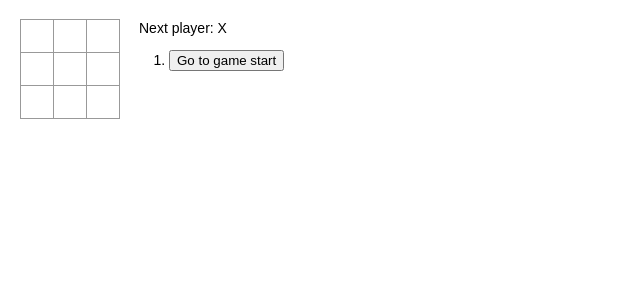
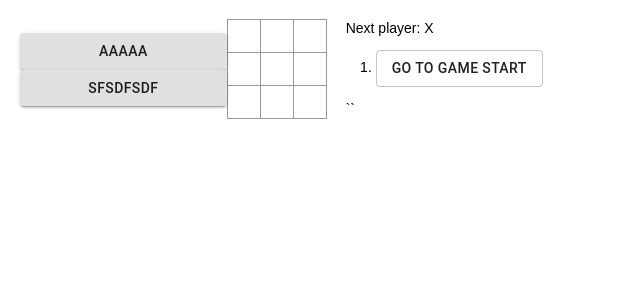
Before and after one commit to cedric-audy/fullstack_practice, a React (Create React App) app: page / in a window 1280 px wide. Shown: the top 300 px of the page, without its empty margins (0-640 px from the left). Built offline with nearby package versions, Linux system fonts and the light colour scheme.

Commit message:
played around with material ui

```diff
--- a/src/GameFC.tsx
+++ b/src/GameFC.tsx
@@ -1,6 +1,8 @@
 import {FC, useState} from 'react';
 import { Board } from './BoardFC';
 import { calculateWinner } from './calculateWinner';
+import { Button } from '@material-ui/core';
+
 
 interface GameProps {
 
@@ -27,11 +29,10 @@ export const Game: FC<GameProps> = (props) => {
       'Go to game start';
     return (
       <li key={move}>
-        <button onClick={() => jumpTo(move)}>{desc}</button>
+        <Button variant="outlined" onClick={() => jumpTo(move)}>{desc}</Button>
       </li>
     );
   });
-
 
   const handleClick = (i: number) => {
     const history = state.history.slice(0, state.stepNumber + 1);
@@ -81,9 +82,8 @@ export const Game: FC<GameProps> = (props) => {
       </div>
       <div className="game-info">
         <div>{status}</div>
-        <ol>{moves}</ol>
+        <ol>{moves}</ol>``
       </div>
     </div>
-
   );
 }
--- a/src/index.css
+++ b/src/index.css
@@ -1,6 +1,13 @@
 body {
   font: 14px "Century Gothic", Futura, sans-serif;
   margin: 20px;
+}
+
+.display
+{
+  display: flex;
+  flex-direction: row;
+  margin:auto;
 }
 
 ol, ul {
@@ -40,8 +47,17 @@ ol, ul {
   background: #ddd;
 }
 
+.menu{
+  display:flex;
+  margin:auto;
+  flex-direction:column;
+  flex:1;
+}
+
 .game {
+  flex:5;
   display: flex;
+  margin:auto;
   flex-direction: row;
 }
 
--- a/src/index.tsx
+++ b/src/index.tsx
@@ -1,10 +1,13 @@
-import { MouseEventHandler, FC, useCallback, useState } from 'react';
 import ReactDOM from 'react-dom';
-
+import { Menu } from './menu'
 import { Game } from './GameFC'
 import './index.css';
 
+
 ReactDOM.render(
-  <Game />,
-  document.getElementById('root')
+<div className={"display"}>
+<Menu />
+<Game />
+</div>,
+document.getElementById('root')
 );
--- /dev/null
+++ b/src/menu.tsx
@@ -0,0 +1,27 @@
+import { FC } from 'react';
+import { Button } from '@material-ui/core';
+
+interface menuProps {
+
+}
+
+interface menuState {
+
+}
+
+export const Menu: FC<menuProps> = () => {
+
+    const theme =  {
+        spacing:1,
+    }
+    return (
+        <div className="menu">
+        <Button variant="contained">
+                aaaaa
+        </Button>
+        <Button variant="contained">
+                sfsdfsdf
+        </Button>
+        </div>
+    );
+}
```
Also changed, not shown: 1 other file (tests, documents, lock files or other folders).
